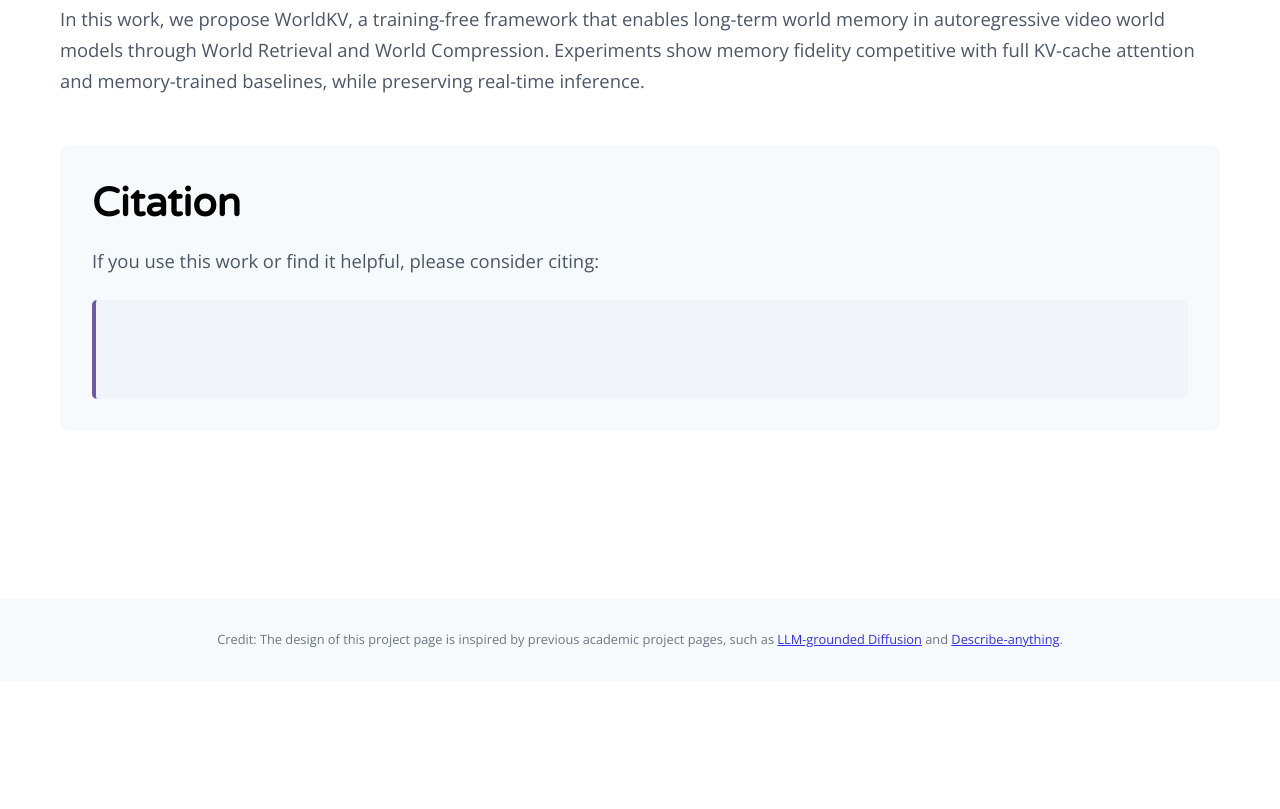
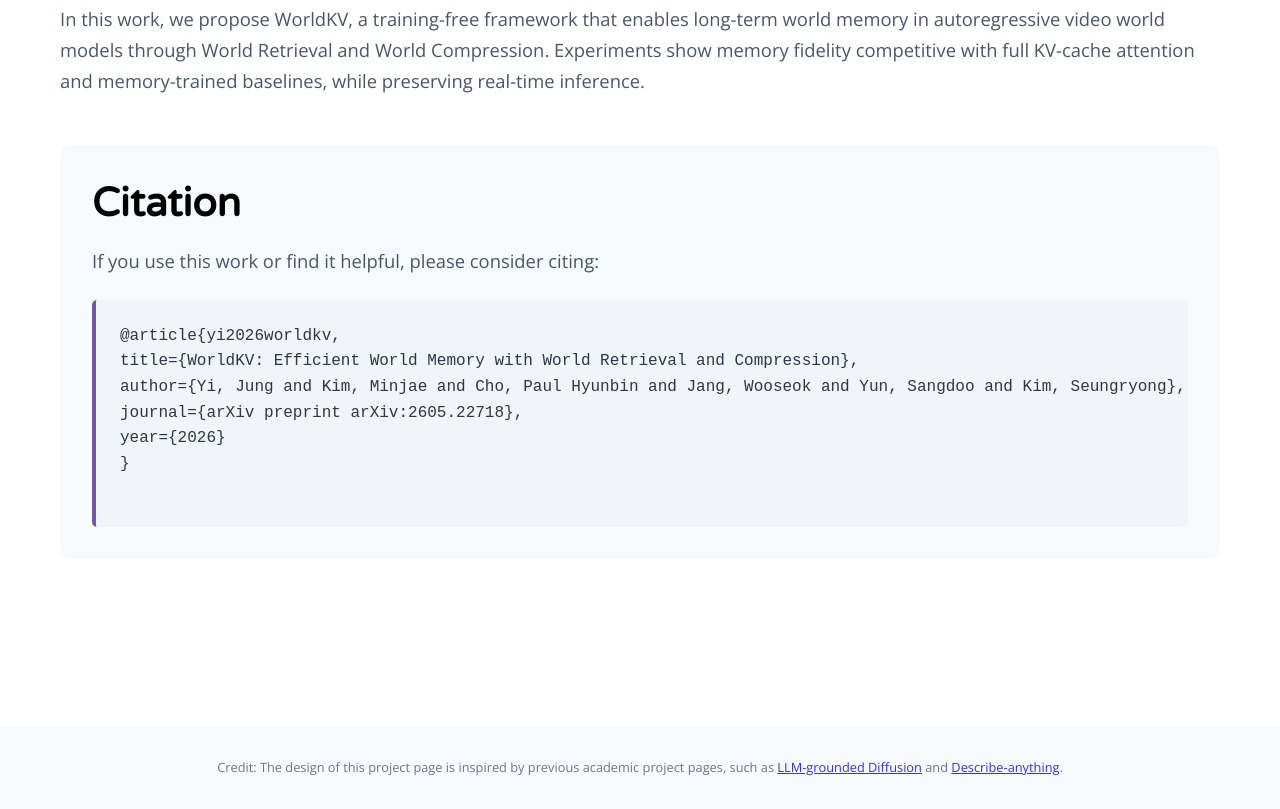
Before and after one commit to cvlab-kaist/WorldKV, a plain HTML site: page index.html in a window 1280 px wide. Shown: the part 8412-9221 px from the top of the page. Before the commit the page ends 9093 px from the top, so only its background shows below. Drawn offline with nearby package versions, Linux system fonts and the light colour scheme.

Commit message:
citation

```diff
--- a/index.html
+++ b/index.html
@@ -713,12 +713,12 @@
                 <h1 id="citation">Citation</h1>
                 <p> If you use this work or find it helpful, please consider citing: </p>
                 <pre id="codecell0">
-    <!-- @article{yi2025deep,
-    title={Deep Forcing: Training-Free Long Video Generation with Deep Sink and Participative Compression},
-    author={Yi, Jung and Jang, Wooseok and Cho, Paul Hyunbin and Nam, Jisu and Yoon, Heeji and Kim, Seungryong},
-    journal={arXiv preprint arXiv:2512.05081},
-    year={2025}
-    } -->
+@article{yi2026worldkv,
+title={WorldKV: Efficient World Memory with World Retrieval and Compression},
+author={Yi, Jung and Kim, Minjae and Cho, Paul Hyunbin and Jang, Wooseok and Yun, Sangdoo and Kim, Seungryong},
+journal={arXiv preprint arXiv:2605.22718},
+year={2026}
+}
                 </pre>
             </div>
         </div>
```
Also changed, not shown: 3 other files.
